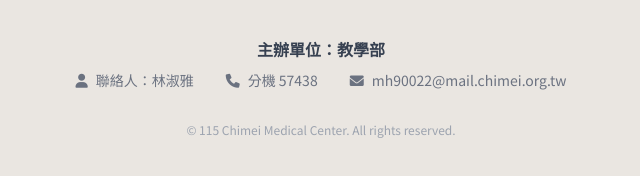
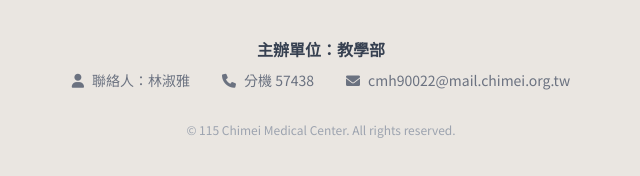
Before and after one commit to Via-lin88/1150110-taiwanese-class, a plain HTML site: page index.html in a window 1280 px wide. Shown: the part 2185-2361 px from the top of the page, 319-959 px from the left. Drawn offline with nearby package versions, Linux system fonts and the light colour scheme; a web font is replaced by a local one.

Commit message:
Update contact email in index.html

```diff
--- a/index.html
+++ b/index.html
@@ -332,7 +332,7 @@
             <div class="flex flex-col md:flex-row justify-center items-center gap-2 md:gap-8 text-sm text-gray-500">
                 <p><i class="fas fa-user mr-2"></i>聯絡人：林淑雅</p>
                 <p><i class="fas fa-phone mr-2"></i>分機 57438</p>
-                <p><i class="fas fa-envelope mr-2"></i>mh90022@mail.chimei.org.tw</p>
+                <p><i class="fas fa-envelope mr-2"></i>cmh90022@mail.chimei.org.tw</p>
             </div>
             <div class="mt-8 text-xs text-gray-400">
                 &copy; 115 Chimei Medical Center. All rights reserved.
```
